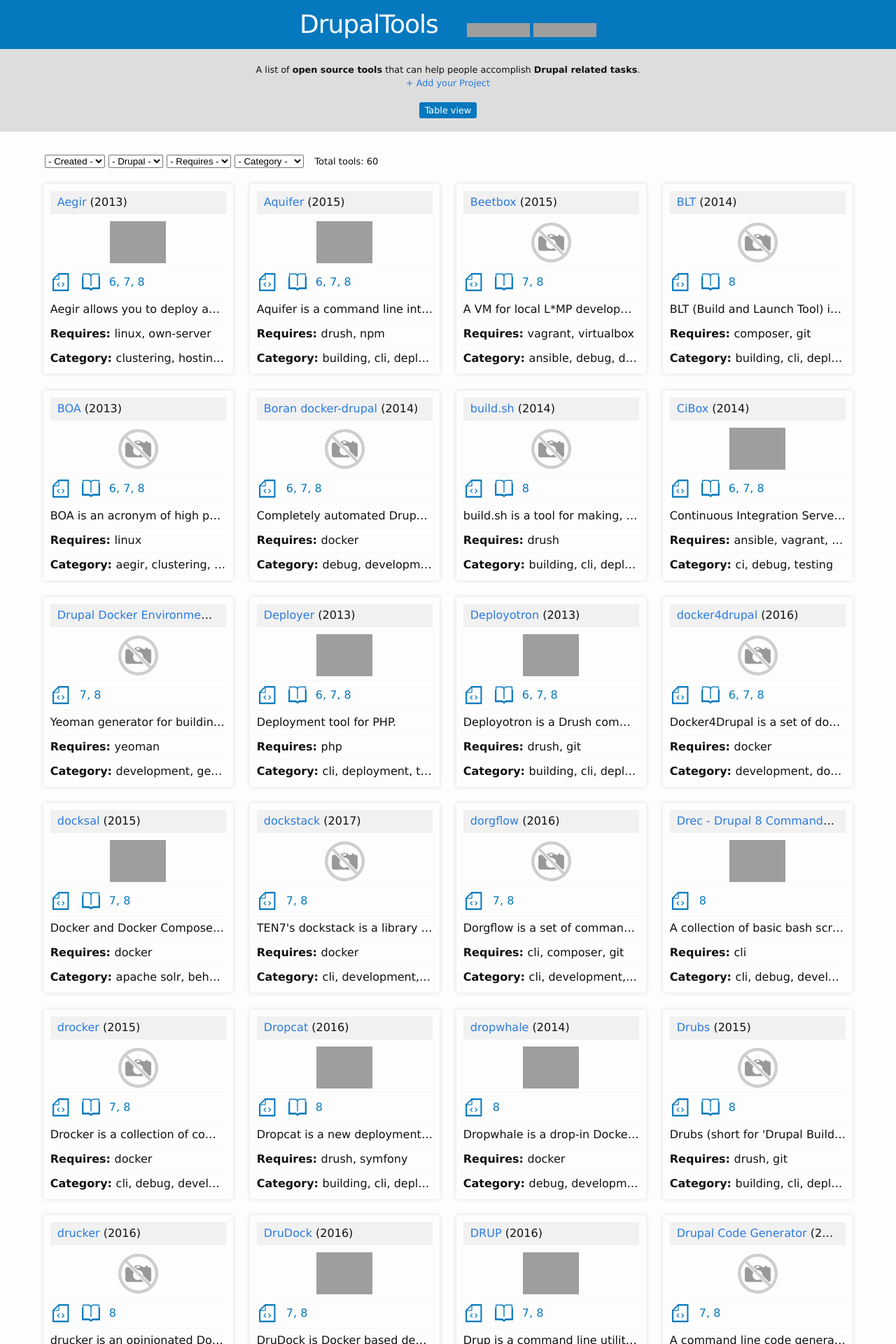
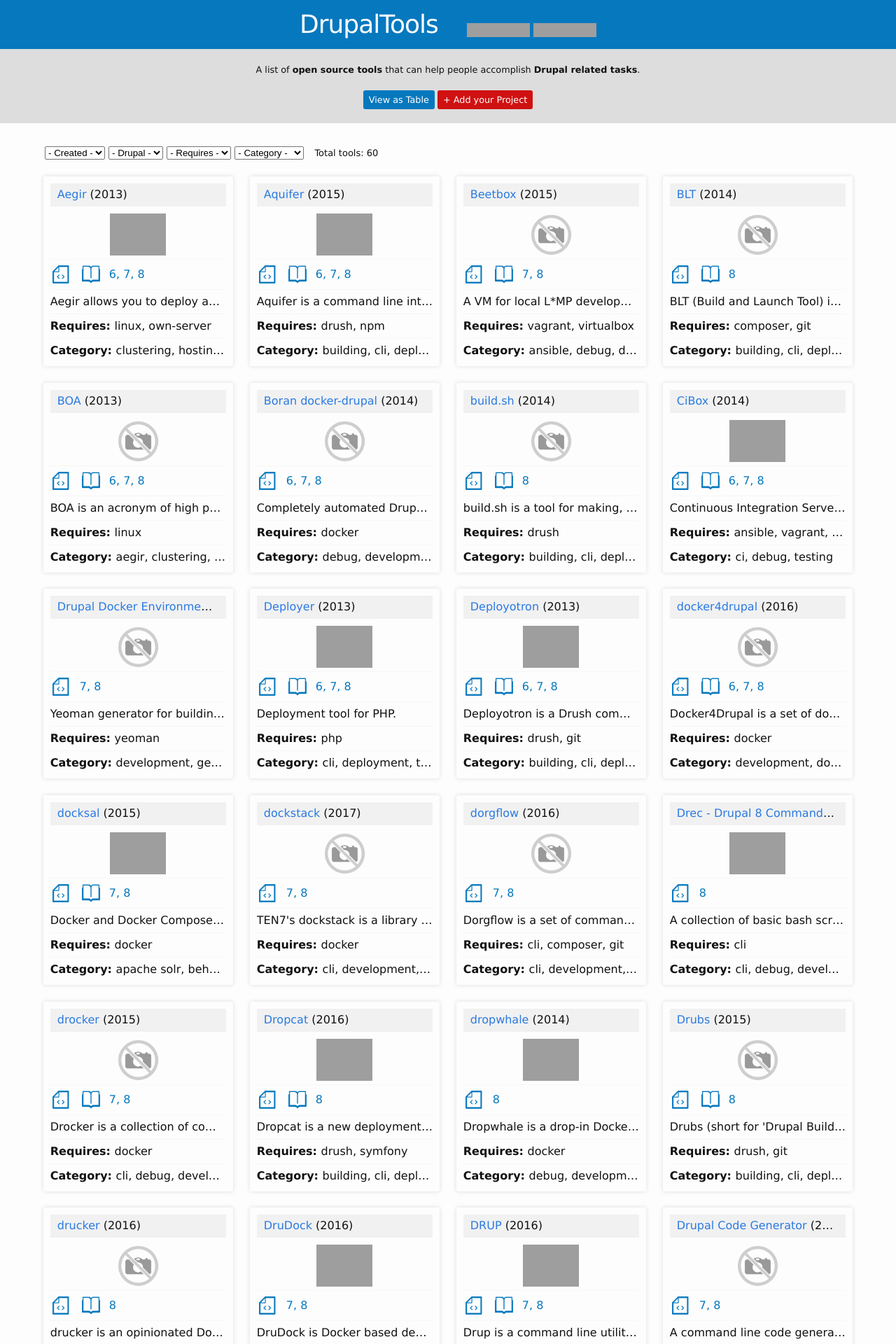
Before and after one commit to drupaltools/drupaltools.github.io, a Jekyll site: the page built from index.html, in a window 1280 px wide, cut to the strip 0-1920 px from the top of the page. Shown: the whole strip at 70% size. Built offline with Jekyll 4.4.1, drawn with Linux system fonts in a browser that asks for light colours; grey boxes are pictures that could not be loaded.

Commit message:
Better button wording

```diff
--- a/_includes/description.html
+++ b/_includes/description.html
@@ -1,5 +1,6 @@
 A list of <b>open source tools</b> that can help people accomplish <b>Drupal related tasks</b>.
-<br>
-<a href='https://github.com/drupaltools/drupaltools.github.io#contributing'>+ Add your Project</a>
-<br>
-<div class='buttons'><a class='button table-visible' href='/table'>Table view</a><a class='button tiles-visible' href='/'>Tiles view</a></div>
+
+<div class='buttons'>
+  <a class='button table-visible' href='/table'>View as Table</a><a class='button tiles-visible' href='/'>View as Tiles</a>
+  <a class='button red' href='https://github.com/drupaltools/drupaltools.github.io#contributing'>+ Add your Project</a>
+</div>
--- a/_sass/_layout.scss
+++ b/_sass/_layout.scss
@@ -210,6 +210,10 @@
   }
 }
 
+.red {
+  background: #d01111;
+}
+
 .buttons {
   margin-top: 20px;
 }
@@ -220,7 +224,7 @@
 
 .tiles-template {
   .table-visible {
-    display: initial;
+    display: inline-block;
   }
   .tiles-visible {
     display: none;
```
